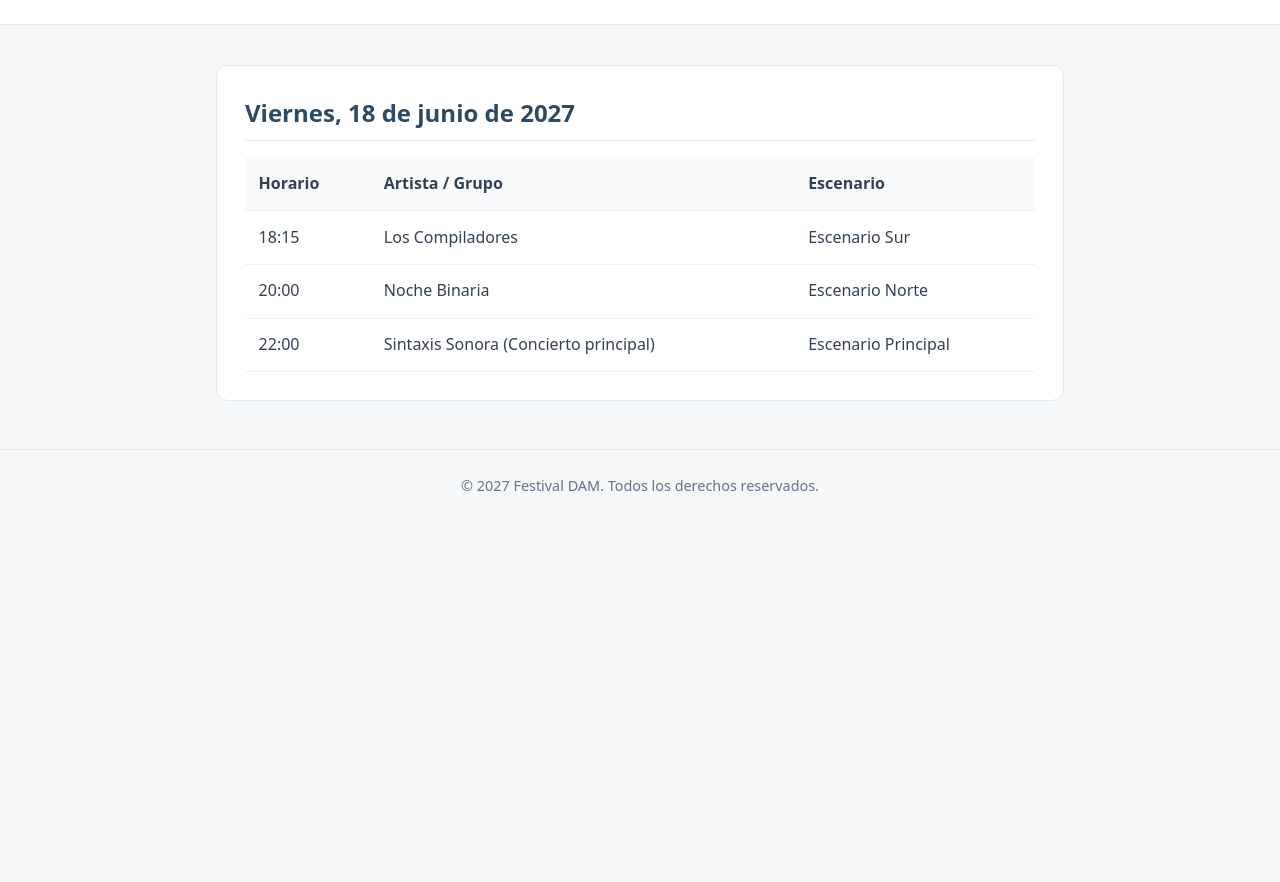
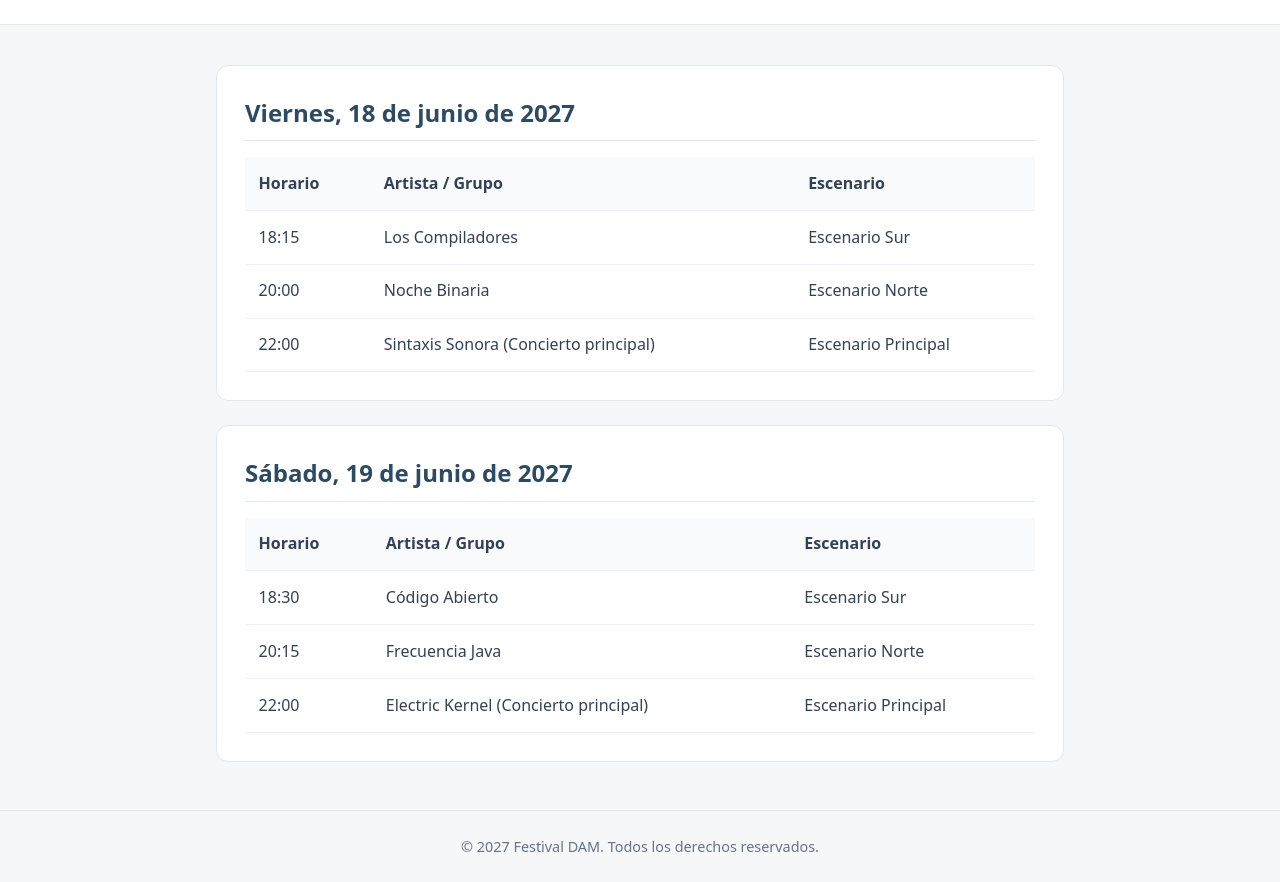
Before and after one commit to lopezpascual25-sudo/festival-dam-2027, a plain HTML site: page programa.html in a window 1280 px wide. Shown: the part 133-1015 px from the top of the page. Before the commit the page ends 800 px from the top, so only its background shows below. Drawn offline with Linux system fonts and the light colour scheme.

Commit message:
Completada programación del segundo día en programa.html

```diff
--- a/programa.html
+++ b/programa.html
@@ -49,6 +49,37 @@
                 </tbody>
             </table>
         </section>
+
+        <!-- DÍA 2 -->
+        <section>
+            <h2>Sábado, 19 de junio de 2027</h2>
+            <table>
+                <thead>
+                    <tr>
+                        <th>Horario</th>
+                        <th>Artista / Grupo</th>
+                        <th>Escenario</th>
+                    </tr>
+                </thead>
+                <tbody>
+                    <tr>
+                        <td>18:30</td>
+                        <td>Código Abierto</td>
+                        <td>Escenario Sur</td>
+                    </tr>
+                    <tr>
+                        <td>20:15</td>
+                        <td>Frecuencia Java</td>
+                        <td>Escenario Norte</td>
+                    </tr>
+                    <tr>
+                        <td>22:00</td>
+                        <td>Electric Kernel (Concierto principal)</td>
+                        <td>Escenario Principal</td>
+                    </tr>
+                </tbody>
+            </table>
+        </section>
     </main>
 
     <footer>
```
